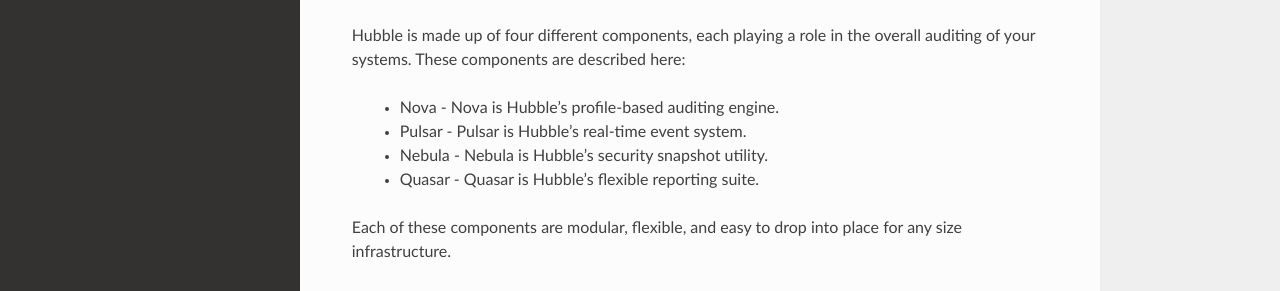
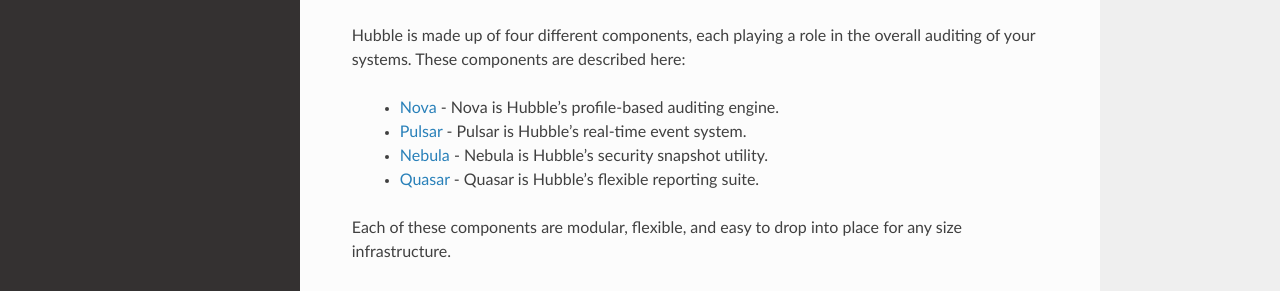
Before and after one commit to hubblestack/hubble-salt, a Sphinx documentation site: the page built from docs/index.rst, in a window 1280 px wide. Shown: the part 408-699 px from the top of the page. Built offline with Sphinx 7.4.7 and the Read the Docs theme 2.0.0, drawn with Linux system fonts in a browser that asks for light colours; pages that are not in the unit, such as notebooks, are missing from menus; part of the change alters nothing that is shown.

```diff
--- a/docs/index.rst
+++ b/docs/index.rst
@@ -17,10 +17,15 @@ Components
 Hubble is made up of four different components, each playing a role in the
 overall auditing of your systems. These components are described here:
 
- * Nova - Nova is Hubble's profile-based auditing engine.
- * Pulsar - Pulsar is Hubble's real-time event system.
- * Nebula - Nebula is Hubble's security snapshot utility.
- * Quasar - Quasar is Hubble's flexible reporting suite.
+ * Nova_ - Nova is Hubble's profile-based auditing engine.
+ * Pulsar_ - Pulsar is Hubble's real-time event system.
+ * Nebula_ - Nebula is Hubble's security snapshot utility.
+ * Quasar_ - Quasar is Hubble's flexible reporting suite.
+
+.. _Nova: https://hubblestack.readthedocs.io/en/latest/nova/README.html
+.. _Pulsar: https://hubblestack.readthedocs.io/en/latest/pulsar/README.html
+.. _Nebula: https://hubblestack.readthedocs.io/en/latest/nebula/README.html
+.. _Quasar: https://hubblestack.readthedocs.io/en/latest/quasar/README.html
 
 
 Each of these components are modular, flexible, and easy to drop into place for
```
